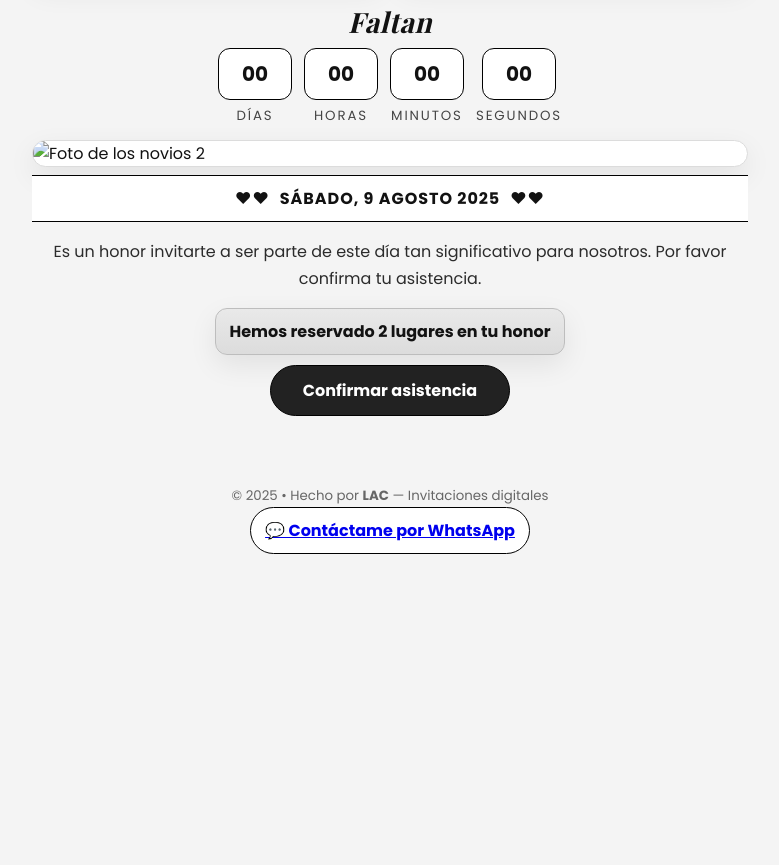
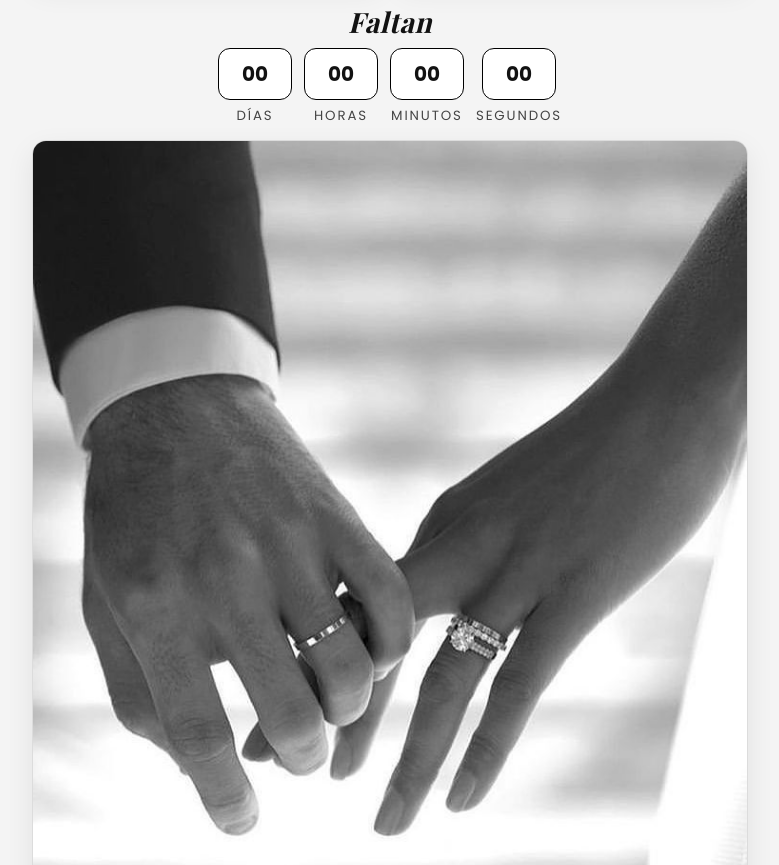
Before and after one commit to lauraac/boda, a plain HTML site: page index.html in a window 1280 px wide. Shown: the part 3153-4018 px from the top of the page, without its empty margins (250-1029 px from the left). Before the commit the page ends 3777 px from the top, so only its background shows below. Drawn offline with nearby package versions, Linux system fonts and the light colour scheme; the site is published under a folder, as on GitHub Pages, so addresses that start at the root find nothing.

Commit message:
Versión inicial de invitación boda

```diff
--- a/index.html
+++ b/index.html
@@ -184,7 +184,7 @@
 
       <figure class="feature-photo">
         <!-- Otra foto grande (PNG) -->
-        <img src="/img/historia-1.png" alt="Foto de los novios 2">
+        <img src="./img/historia-1.png" alt="Foto de los novios 2">
       </figure>
 
       <div class="date-banner">
```
